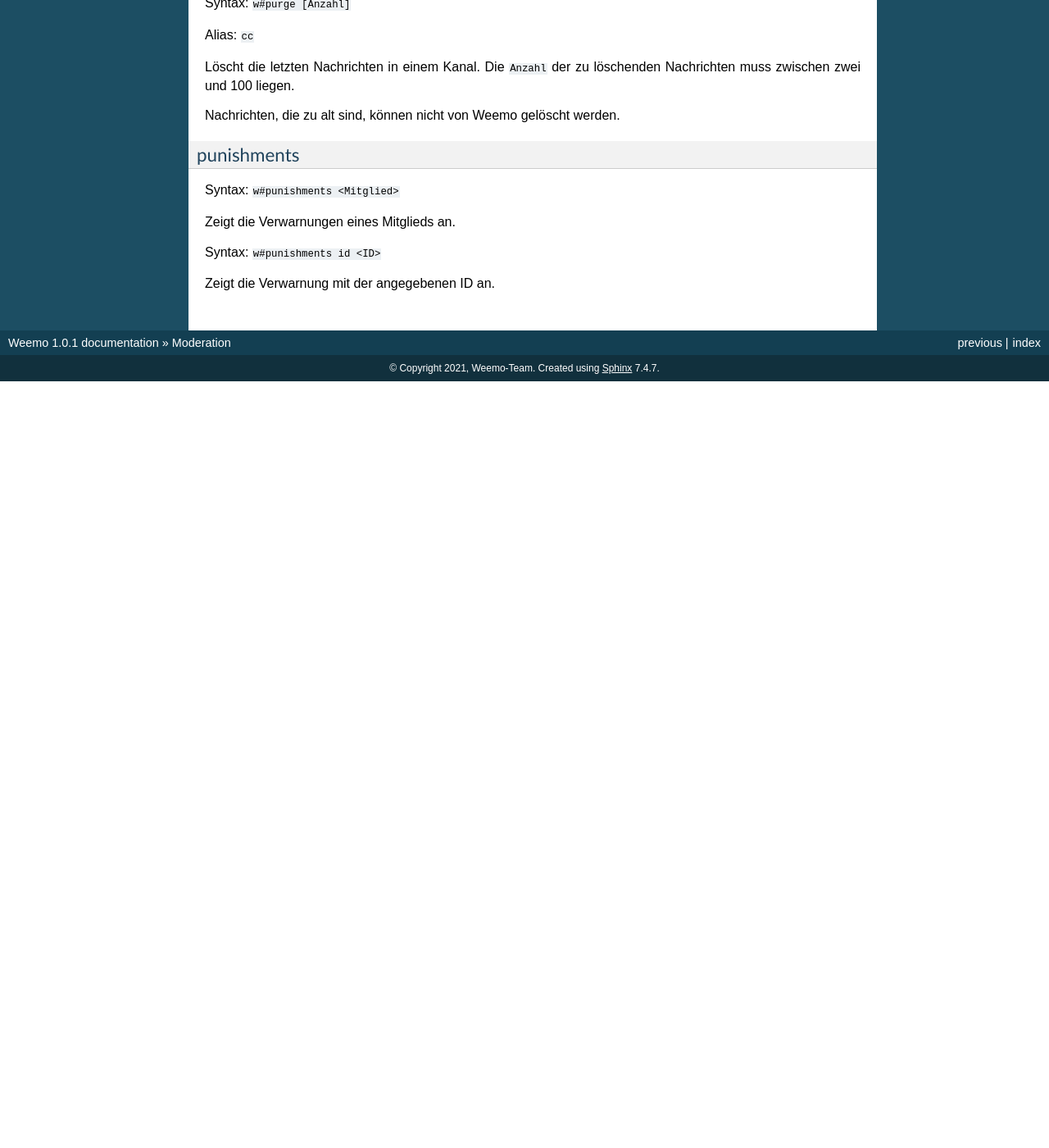
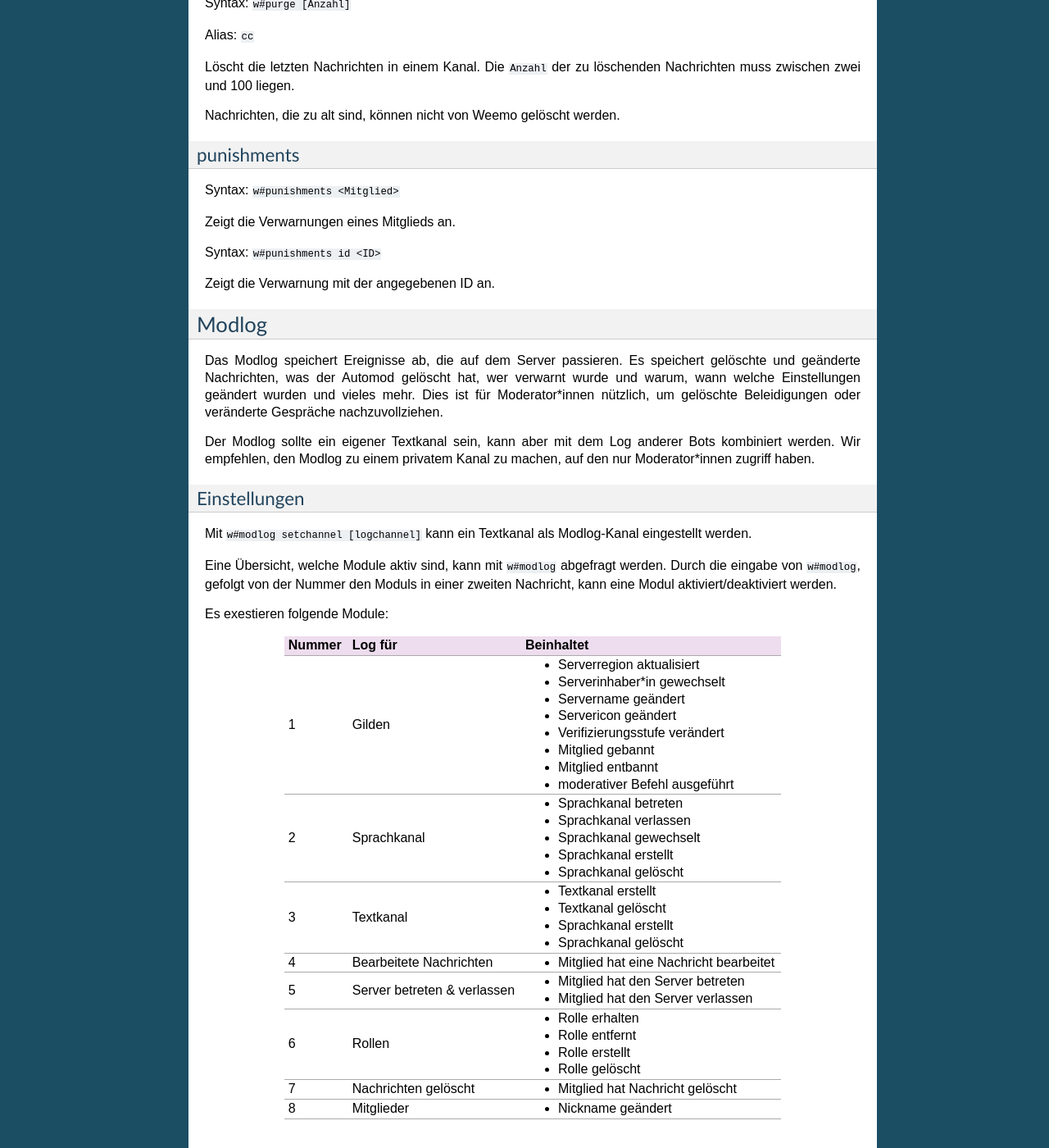
Before and after one commit to niborus/weemo-doc, a Sphinx documentation site: the page built from docs/moderation.rst, in a window 1280 px wide and 1400 px high, scrolled down 1550 px. Shown: the whole window at 82% size. Built offline with Sphinx 7.4.7, drawn with Linux system fonts in a browser that asks for light colours; before the commit the page ends 2015 px from its top, so only the background shows below that.

Commit message:
Hinzufügen Modlog

```diff
--- a/docs/befehle.rst
+++ b/docs/befehle.rst
@@ -148,7 +148,7 @@ Serververwaltung
     :align: left
     :header: "Befehl", "Beschreibung", "Aliase"
 
-    "modlog", "Verwaltet das Modlog."
+    ":ref:`modlog<modlog>`", "Verwaltet das Modlog."
     ":ref:`joinmsg<joinmsg_leavemsg>`", "Richtet die Join-Nachricht ein."
     ":ref:`leavemsg<joinmsg_leavemsg>`", "Richtet die Leave-Nachricht ein."
     "joinrole_", "Richtet die Join-Rolle ein."
--- a/docs/moderation.rst
+++ b/docs/moderation.rst
@@ -129,3 +129,66 @@ Zeigt die Verwarnungen eines Mitglieds an.
 Syntax: ``w#punishments id <ID>``
 
 Zeigt die Verwarnung mit der angegebenen ID an.
+
+
+.. _modlog:
+
+Modlog
+======
+
+Das Modlog speichert Ereignisse ab, die auf dem Server passieren.
+Es speichert gelöschte und geänderte Nachrichten, was der Automod gelöscht hat, wer verwarnt wurde und warum,
+wann welche Einstellungen geändert wurden und vieles mehr.
+Dies ist für Moderator\*innen nützlich, um gelöschte Beleidigungen oder veränderte Gespräche nachzuvollziehen.
+
+Der Modlog sollte ein eigener Textkanal sein, kann aber mit dem Log anderer Bots kombiniert werden.
+Wir empfehlen, den Modlog zu einem privatem Kanal zu machen, auf den nur Moderator\*innen zugriff haben.
+
+Einstellungen
+^^^^^^^^^^^^^
+
+Mit ``w#modlog setchannel [logchannel]`` kann ein Textkanal als Modlog-Kanal eingestellt werden.
+
+Eine Übersicht, welche Module aktiv sind, kann mit ``w#modlog`` abgefragt werden.
+Durch die eingabe von ``w#modlog``, gefolgt von der Nummer den Moduls in einer zweiten Nachricht,
+kann eine Modul aktiviert/deaktiviert werden.
+
+Es exestieren folgende Module:
+
++--------+-----------------------------+------------------------------------------+
+| Nummer | Log für                     | Beinhaltet                               |
++========+=============================+==========================================+
+|      1 | Gilden                      | - Serverregion aktualisiert              |
+|        |                             | - Serverinhaber\*in gewechselt           |
+|        |                             | - Servername geändert                    |
+|        |                             | - Servericon geändert                    |
+|        |                             | - Verifizierungsstufe verändert          |
+|        |                             | - Mitglied gebannt                       |
+|        |                             | - Mitglied entbannt                      |
+|        |                             | - moderativer Befehl ausgeführt          |
++--------+-----------------------------+------------------------------------------+
+|      2 | Sprachkanal                 | - Sprachkanal betreten                   |
+|        |                             | - Sprachkanal verlassen                  |
+|        |                             | - Sprachkanal gewechselt                 |
+|        |                             | - Sprachkanal erstellt                   |
+|        |                             | - Sprachkanal gelöscht                   |
++--------+-----------------------------+------------------------------------------+
+|      3 | Textkanal                   | - Textkanal erstellt                     |
+|        |                             | - Textkanal gelöscht                     |
+|        |                             | - Sprachkanal erstellt                   |
+|        |                             | - Sprachkanal gelöscht                   |
++--------+-----------------------------+------------------------------------------+
+|      4 | Bearbeitete Nachrichten     | - Mitglied hat eine Nachricht bearbeitet |
++--------+-----------------------------+------------------------------------------+
+|      5 | Server betreten & verlassen | - Mitglied hat den Server betreten       |
+|        |                             | - Mitglied hat den Server verlassen      |
++--------+-----------------------------+------------------------------------------+
+|      6 | Rollen                      | - Rolle erhalten                         |
+|        |                             | - Rolle entfernt                         |
+|        |                             | - Rolle erstellt                         |
+|        |                             | - Rolle gelöscht                         |
++--------+-----------------------------+------------------------------------------+
+|      7 | Nachrichten gelöscht        | - Mitglied hat Nachricht gelöscht        |
++--------+-----------------------------+------------------------------------------+
+|      8 | Mitglieder                  | - Nickname geändert                      |
++--------+-----------------------------+------------------------------------------+
```
